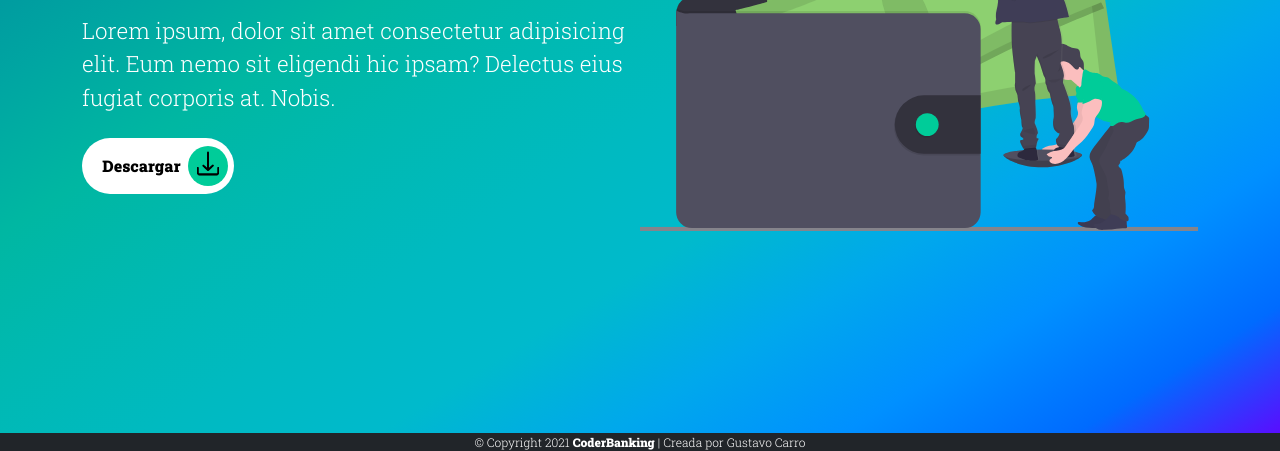
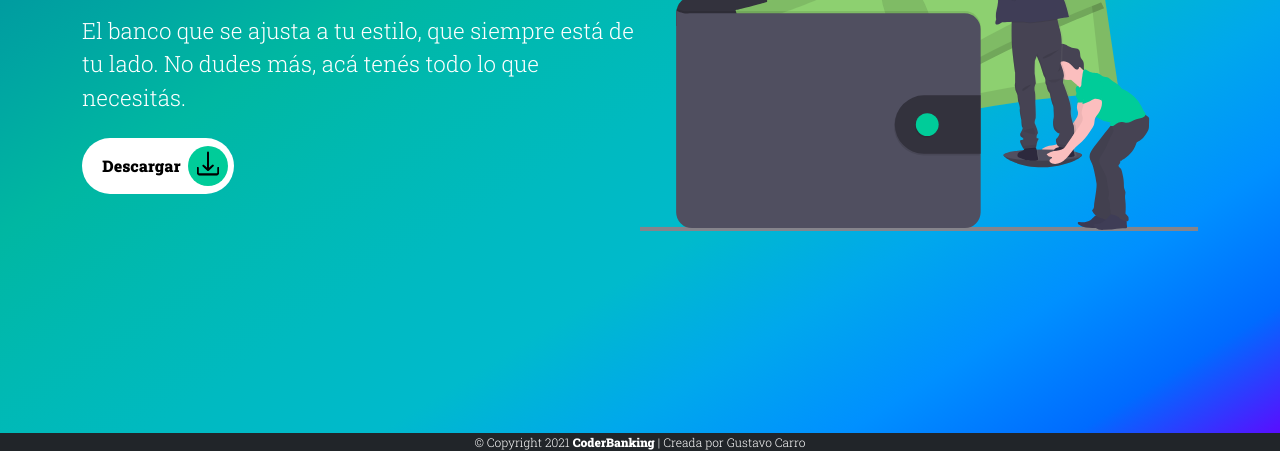
Before and after one commit to Gustyp/Proyecto-JavaScript, a website: page index.html in a window 1280 px wide. Shown: the part 349-800 px from the top of the page. Drawn offline with nearby package versions, Linux system fonts and the light colour scheme.

Commit message:
Agregado de SEO básico

```diff
--- a/index.html
+++ b/index.html
@@ -3,8 +3,14 @@
 <head>
     <meta charset="UTF-8">
     <meta http-equiv="X-UA-Compatible" content="IE=edge">
-    <link rel="shortcut icon" href="assets/images/favicon.ico" type="image/x-icon">
     <meta name="viewport" content="width=device-width, initial-scale=1.0">
+    <meta name="robots" content="index, follow">
+    <!-- Color del tema en Mobile -->
+    <meta name="theme-color" content="#6600FF">
+    <!-- Favicon -->
+    <link rel="shortcut icon" href="../assets/images/favicon.ico" type="image/x-icon">
+    <!-- Descripción del sitio web -->
+    <meta property="og:description" content="CoderBanking, el banco que mejor se ajusta a tu estilo.">
     <!-- Google Fonts -->
     <link href="https://fonts.googleapis.com/css2?family=Roboto+Slab:wght@100;300;600;900&display=swap" rel="stylesheet">
     <!-- Mi CSS -->
@@ -39,9 +45,7 @@
                     <h1 class="display-2">
                         <span class="display-2--intro" id="tituloPrincipal">CoderBanking</span>
                         <span class="display-2--description lh-base">
-                            Lorem ipsum, dolor sit amet consectetur adipisicing elit. Eum
-                            nemo sit eligendi hic ipsam? Delectus eius fugiat corporis at.
-                            Nobis.
+                            El banco que se ajusta a tu estilo, que siempre está de tu lado. No dudes más, acá tenés todo lo que necesitás.
                         </span>
                     </h1>
                     <button type="button" class="rounded-pill btn-rounded">
```
Also changed, not shown: pages/cotizaciones.html (+7 -0 lines), pages/home.html (+7 -0 lines), pages/login.html (+7 -0 lines), pages/prestamos.html (+7 -0 lines), pages/register.html (+7 -0 lines), pages/tarjetas.html (+7 -0 lines).
